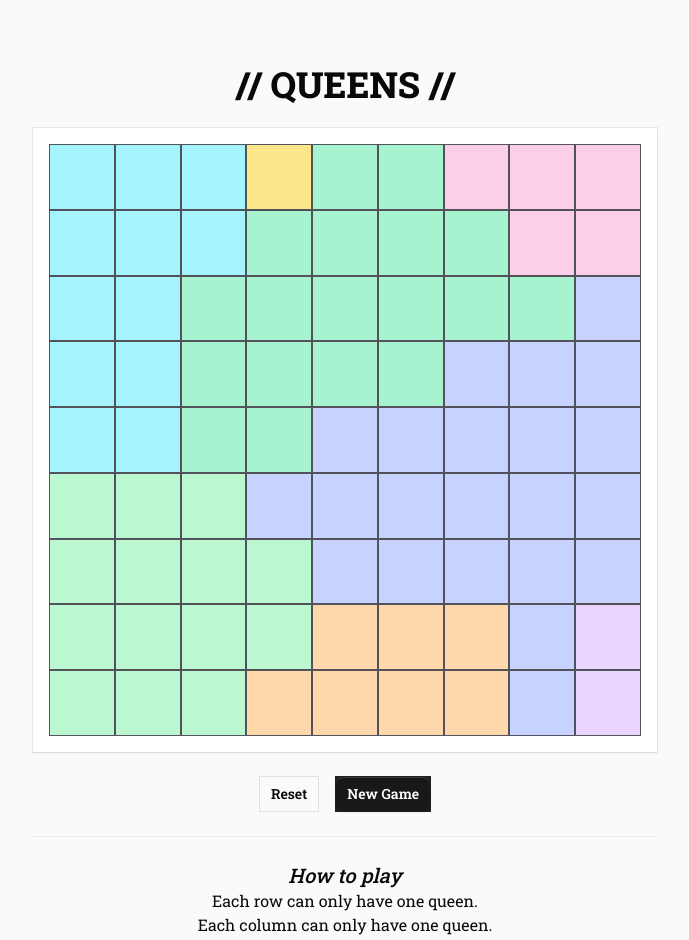
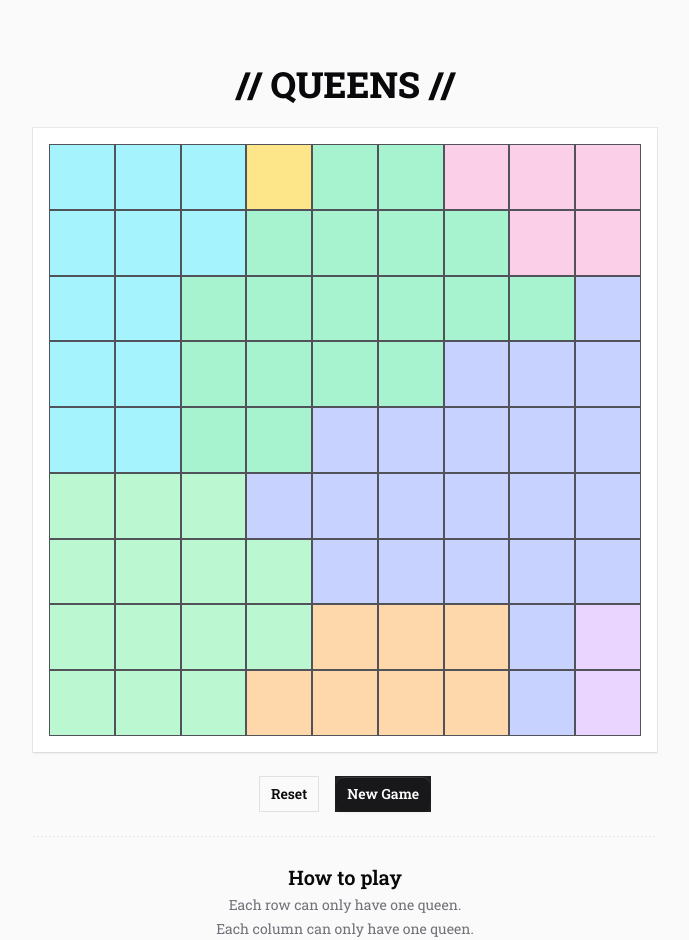
Before and after one commit to cloudyyoung/games, a React (Vite) app: page / in a window 1280 px wide. Shown: the top 940 px of the page, without its empty margins (295-984 px from the left). Built offline with nearby package versions, Linux system fonts and the light colour scheme.

Commit message:
Update App.tsx

```diff
--- a/src/App.tsx
+++ b/src/App.tsx
@@ -3,6 +3,8 @@ import { useState } from "react"
 import _ from "lodash"
 
 import { Button } from "./components/button"
+import { Text } from "./components/text"
+import { Heading } from "./components/heading"
 
 const SIZE_N = 9
 const SIZE_BOARD = SIZE_N * SIZE_N
@@ -73,12 +75,13 @@ export const App = () => {
           </div>
 
           <div className="text-center">
-            <div className="text-xl font-medium italic">How to play</div>
-
-            <div>Each row can only have one queen.</div>
-            <div>Each column can only have one queen.</div>
-            <div>Each color region can only have one queen.</div>
-            <div>Two queens cannot touch each other, not even diagonally.</div>
+            <Heading>How to play</Heading>
+            <Text>
+              <div>Each row can only have one queen.</div>
+              <div>Each column can only have one queen.</div>
+              <div>Each color region can only have one queen.</div>
+              <div>Two queens cannot touch each other, not even diagonally.</div>
+            </Text>
           </div>
         </div>
       </div>
```
